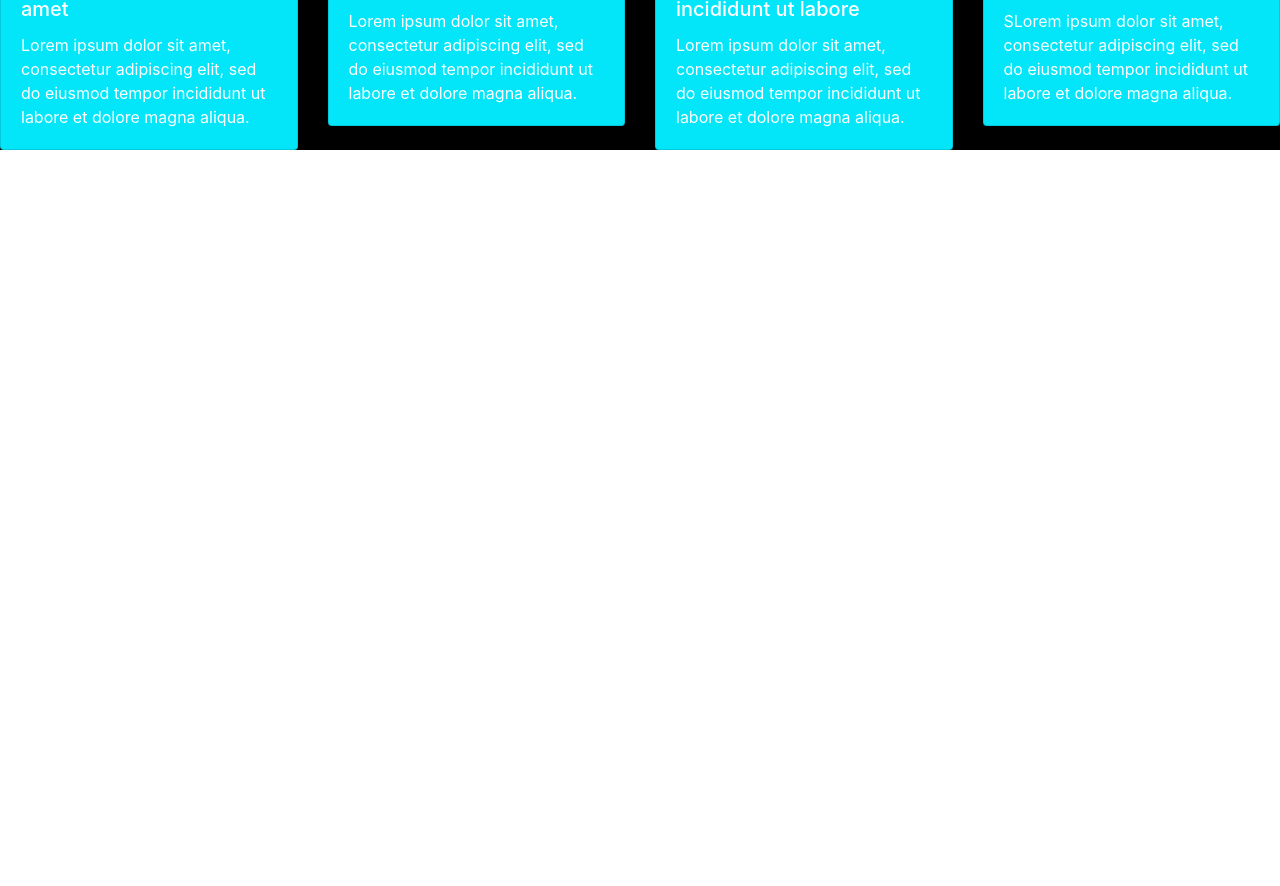
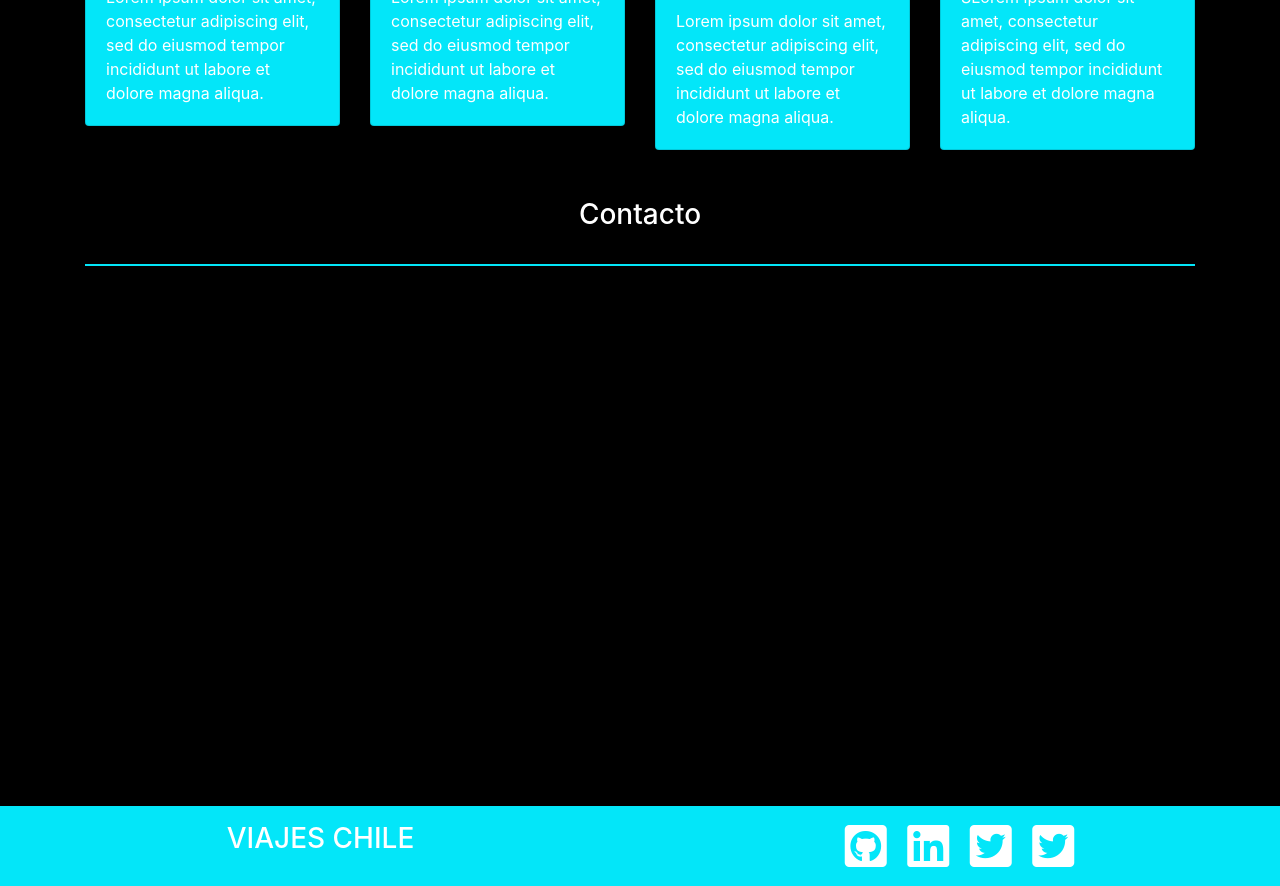
Before and after one commit to DenisseNova/prueba-m1, a plain HTML site: page index.html in a window 1280 px wide. Shown: the part 1609-2495 px from the top of the page. Before the commit the page ends 1759 px from the top, so only its background shows below. Drawn offline with nearby package versions, Linux system fonts and the light colour scheme; a script that the page names is missing.

Commit message:
creacion formulario y footer

```diff
--- a/index.html
+++ b/index.html
@@ -106,8 +106,6 @@
         </div>
       </div>
     </div>
-  </div>
-</div>
     <div class="bg-black text-white">
       <h3 class="text-center pt-5">Destacados</h3><br />
       <div class="hr celeste mb-4"></div>
@@ -153,13 +151,30 @@
           </div>
         </div>
       </div>
-
-
     </div>
-
-
-
-
+    <section class="text-center">
+      <h3 class=" pt-5">Contacto</h3><br />
+      <div class="hr celeste mb-4"></div>
+      <div class="typeform-widget" data-url="https://form.typeform.com/to/ZtL0PFnv?typeform-medium=embed-snippet"
+      style="width: 100%; height: 500px;"></div> <script> (function() { var qs,js,q,s,d=document, gi=d.getElementById,
+      ce=d.createElement, gt=d.getElementsByTagName, id="typef_orm", b="https://embed.typeform.com/"; if(!gi.call(d,id))
+      { js=ce.call(d,"script"); js.id=id; js.src=b+"embed.js"; q=gt.call(d,"script")[0]; q.parentNode.insertBefore(js,q) } })() </script>
+    </section>
+  </div>
+</div>
+<footer class="celeste text-center text-white p-3">
+  <div class="row">
+    <div class="col-12 col-sm-6">
+      <h3>VIAJES CHILE</h3>
+    </div>
+    <div class="col-12 col-sm-6 mt-4 mt-sm-0">
+      <i class="fab fa-github-square fa-3x mx-2"></i>
+      <i class="fab fa-linkedin fa-3x mx-2"></i>
+      <i class="fab fa-twitter-square fa-3x mx-2"></i>
+      <i class="fab fa-twitter-square fa-3x mx-2"></i>
+    </div>
+  </div>
+</footer>
 
 
 
```
Lines whose indentation alone changed are shown as unchanged.
